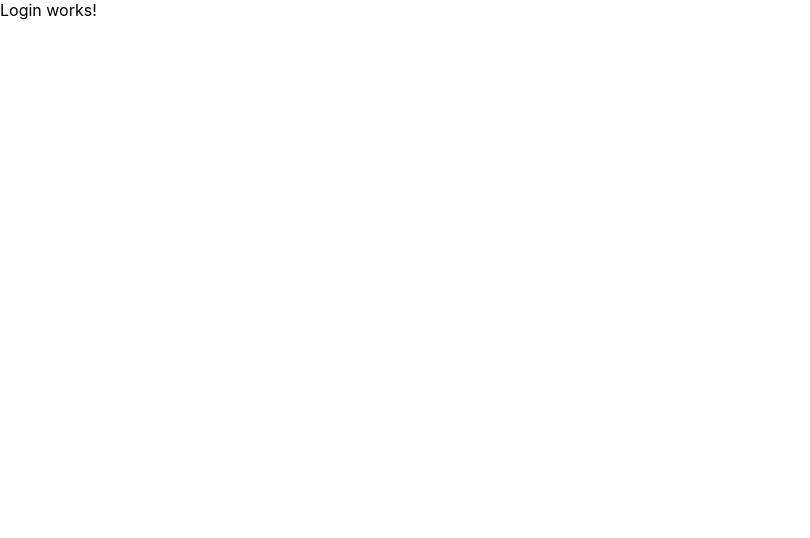
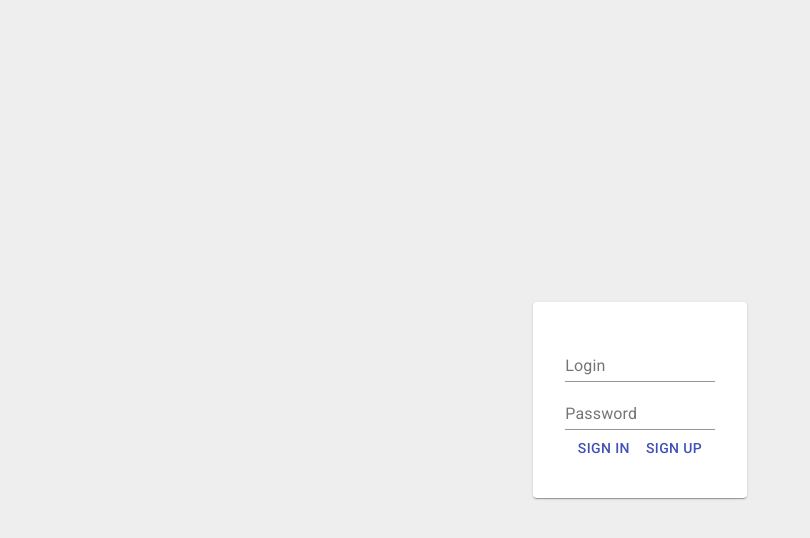
Before and after one commit to scavassa91/4tech_insta, a React (Create React App) app: page / in a window 1280 px wide. Shown: the top 538 px of the page, without its empty margins (0-810 px from the left). Built offline with nearby package versions, Linux system fonts and the light colour scheme; the HTML template or start-up script is replaced by a standard one.

Commit message:
Added material lib

```diff
--- a/package.json
+++ b/package.json
@@ -3,6 +3,8 @@
   "version": "0.1.0",
   "private": true,
   "dependencies": {
+    "@material-ui/core": "^4.8.3",
+    "@material-ui/icons": "^4.5.1",
     "@testing-library/jest-dom": "^4.2.4",
     "@testing-library/react": "^9.3.2",
     "@testing-library/user-event": "^7.1.2",
--- a/public/index.html
+++ b/public/index.html
@@ -8,6 +8,8 @@
       name="description"
       content="Web site created using create-react-app"
     />
+    <link rel="stylesheet" href="https://fonts.googleapis.com/css?family=Roboto:300,400,500,700&display=swap" />
+    <link rel="stylesheet" href="https://fonts.googleapis.com/icon?family=Material+Icons" />
     <!--
       Notice the use of %PUBLIC_URL% in the tags above.
       It will be replaced with the URL of the `public` folder during the build.
--- a/src/App.js
+++ b/src/App.js
@@ -10,14 +10,12 @@ import Login from './containers/Login/Login';
 
 function App() {
   return (
-    <div>
     <Router>
       <Switch>
         <Route exact path="/" component={Login} />
         <Redirect to="/" />
       </Switch>
     </Router>
-    </div>
   );
 }
 
--- a/src/containers/Login/Login.js
+++ b/src/containers/Login/Login.js
@@ -1,8 +1,24 @@
 import React from 'react';
+import { Grid, Paper, TextField, Button } from '@material-ui/core';
+
+import './styles.css';
 
 const Login = () => {
     return (
-        <div>Login works!</div>
+        <div className="login">
+            <Grid item xs={2}>
+                <Paper className="paper">
+                    <form noValidate autoComplete="off">
+                        <TextField id="login" label="Login" />
+                        <TextField type="password" id="password" label="Password" />
+                        <div>
+                            <Button color="primary">Sign in</Button>
+                            <Button color="primary">Sign up</Button>
+                        </div>
+                    </form>
+                </Paper>
+            </Grid>
+        </div>
     );
 }
 
--- /dev/null
+++ b/src/containers/Login/styles.css
@@ -0,0 +1,11 @@
+.login {
+    height: 100%;
+    display: flex;
+    align-items: center;
+    justify-content: center;
+    text-align: center;
+}
+
+.login .paper {
+    padding: 2rem 2rem;
+}
--- a/src/index.css
+++ b/src/index.css
@@ -1,3 +1,8 @@
+html, body, #root {
+  height: 100%;
+  background-color: #eeeeef;
+}
+
 body {
   margin: 0;
   font-family: -apple-system, BlinkMacSystemFont, 'Segoe UI', 'Roboto', 'Oxygen',
@@ -6,8 +11,3 @@ body {
   -webkit-font-smoothing: antialiased;
   -moz-osx-font-smoothing: grayscale;
 }
-
-code {
-  font-family: source-code-pro, Menlo, Monaco, Consolas, 'Courier New',
-    monospace;
-}
```
Also changed, not shown: 1 other file (tests, documents, lock files or other folders). Lines whose indentation alone changed are shown as unchanged.
